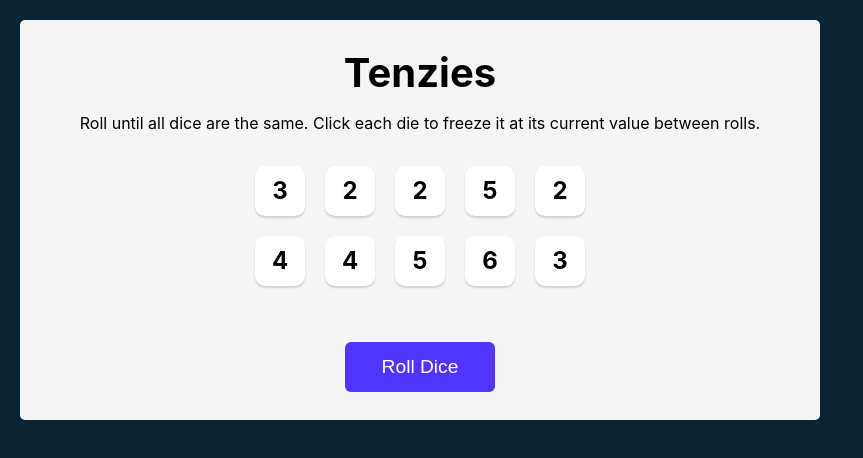
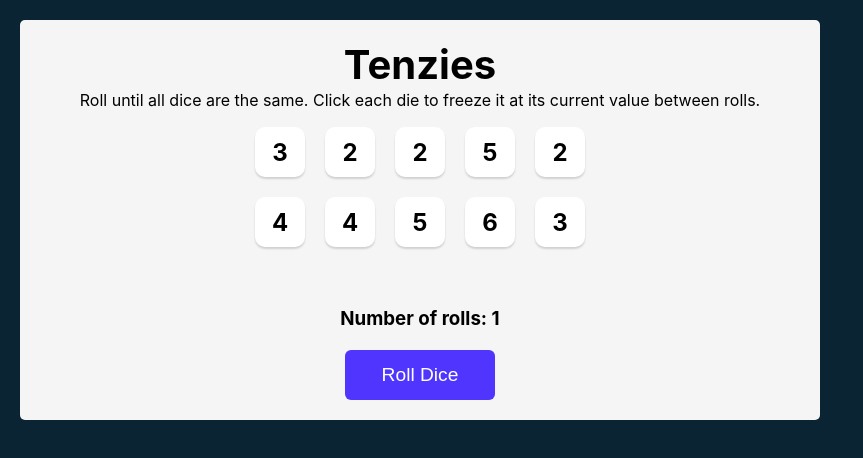
Before and after one commit to Aldo-Portillo-Frontend-Projects/Tenzies, a React (Create React App) app: page / in a window 1280 px wide. Shown: the top 458 px of the page, without its empty margins (0-863 px from the left). Built offline with nearby package versions, Linux system fonts and the light colour scheme.

Commit message:
Create rolls state

```diff
--- a/src/App.js
+++ b/src/App.js
@@ -13,6 +13,7 @@ function App() {
 
   const [tenzies, setTenzies] = React.useState(false)
 
+  const [rolls, setRolls] = React.useState(1)
   React.useEffect(()=> {
     const allDiceHeld = dice.every(die => die.isHeld === true)
     const sameNumber = dice.every(die => die.value === dice[0].value)
@@ -47,6 +48,7 @@ function App() {
     setDice(oldDice => oldDice.map(die => {
       return die.isHeld ? die : {...die, value: randomDie(), id: nanoid()}
     }))
+    setRolls(prevRolls => prevRolls + 1)
   }
 
 
@@ -64,6 +66,7 @@ function App() {
 function newGame (){
   setTenzies(false)
   setDice(allNewDice)
+  setRolls(1)
 }
 
 
@@ -84,9 +87,11 @@ function newGame (){
       {tenzies && <Confetti />}
       <h1 className="title">Tenzies</h1>
             <p className="instructions">Roll until all dice are the same. Click each die to freeze it at its current value between rolls.</p>
+
       <div className='dice-container'>
         {diceRender}
       </div>
+      <h3>Number of rolls: {rolls}</h3>
       <button onClick={tenzies ? newGame : rollDice}>{tenzies ? "New Game" : "Roll Dice"}</button>
     </div>
   );
```
